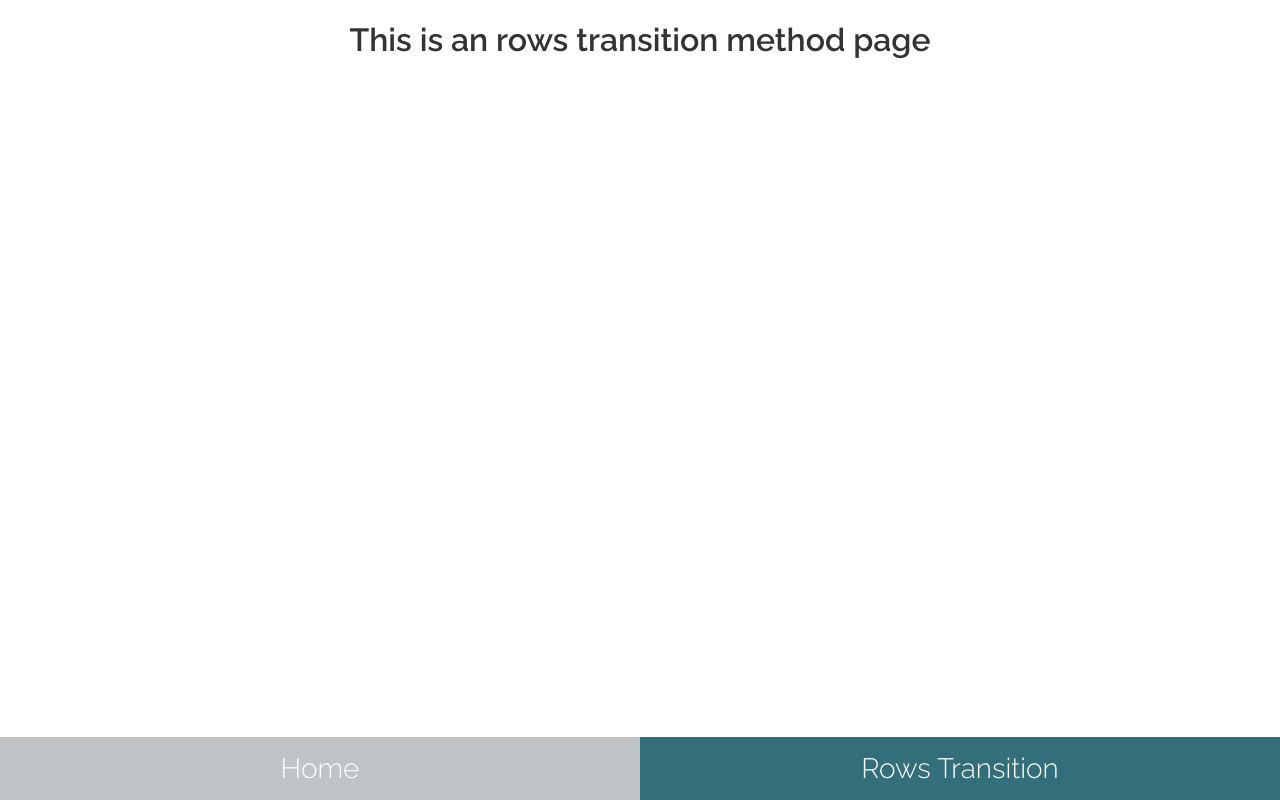
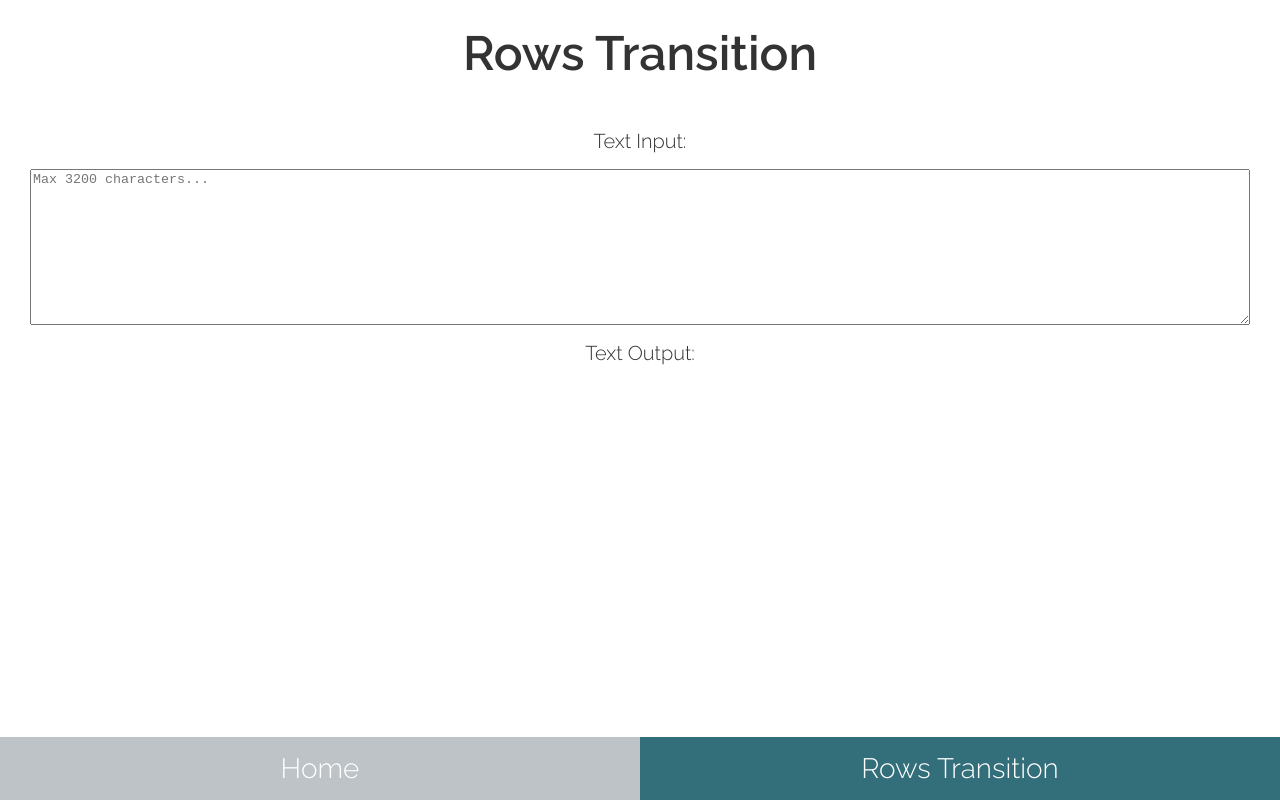
Before and after one commit to SG-WebDev/cipher-studies, a Vue app: page /#/rows-transition in a window 1280 px wide. Built offline with nearby package versions, Linux system fonts and the light colour scheme.

Commit message:
Create UI for rows transition component, Create maxChars function, Create key parameters

```diff
--- a/src/App.vue
+++ b/src/App.vue
@@ -26,6 +26,11 @@ $textAltColor: #ffffff;
   text-align: center;
   color: $textColor;
 }
+h1 {
+  font-size: 3rem;
+  font-weight: 600;
+  margin: 25px 0;
+}
 
 .nav {
   position: absolute;
@@ -35,21 +40,54 @@ $textAltColor: #ffffff;
   display: flex;
   justify-content: space-between;
   &__Item {
-    background-color: $lightGray;
     display: flex;
     align-items: center;
     justify-content: center;
     flex: 1;
+    overflow: hidden;
   }
   &__Link {
+    background-color: $lightGray;
     color: $textAltColor;
     text-decoration: none;
     font-size: 1.75rem;
     flex-basis: 100%;
-    padding: 15px 0;
+    padding: 15px;
+    margin: auto;
+    align-self: center;
+    overflow: hidden;
+    white-space: nowrap;
+    text-overflow: ellipsis;
   }
   .router-link-exact-active {
     background-color: $mainColor;
   }
 }
+.section {
+  padding: 15px 25px;
+  &__Item {
+    display: flex;
+    align-items: center;
+    justify-content: center;
+    flex-direction: column;
+    margin-top: 8px;
+    margin-bottom: 16px;
+  }
+  &__Label {
+    margin-top: 8px;
+    margin-bottom: 16px;
+    font-size: 1.25rem;
+    font-weight: 300;
+  }
+}
+textarea {
+  resize: vertical;
+  width: 100%;
+}
+
+@media screen and (max-width: 768px) {
+  .nav__Link {
+    font-size: 1.25rem;
+  }
+}
 </style>
--- a/src/views/Home.vue
+++ b/src/views/Home.vue
@@ -15,10 +15,6 @@
 </template>
 <style lang="scss">
   .home {
-    &__Heading {
-      font-size: 3rem;
-      font-weight: 600;
-    }
     &__Desc {
       display: flex;
       flex-direction: column;
@@ -28,11 +24,3 @@
     }
   }
 </style>
-<script>
-// @ is an alias to /src
-
-export default {
-  name: 'Home',
-
-}
-</script>
--- a/src/views/RowsTransition.vue
+++ b/src/views/RowsTransition.vue
@@ -1,5 +1,36 @@
 <template>
-  <div class="about">
-    <h1>This is an rows transition method page</h1>
+  <div class="rows-transition">
+    <h1>Rows Transition</h1>
+    <section class="section">
+      <div class="section__Label">Text Input:</div>
+      <div class="section__Item">
+        <textarea :placeholder="`Max ${maxChars} characters...`" :maxlength="maxChars" name="rows-transitioon-input" id="" cols="30" rows="10" v-model="inputString"></textarea>
+      </div>
+      <div class="section__Label">Text Output:</div>
+    </section>
   </div>
 </template>
+<script>
+  export default {
+    data() {
+      return {
+        inputString: "",
+        outputString: "",
+        cipherKey: {
+          colsArr: [4,8,1,7,3,6,5,2],
+          colsAmount: 8,
+          rowsAmount: 400
+        },
+      };
+    },
+    computed: {
+      maxChars: function () {
+        return this.cipherKey.colsAmount * this.cipherKey.rowsAmount;
+      }
+    },
+    watch: {
+    },
+    methods: {
+    }
+  };
+</script>
```
